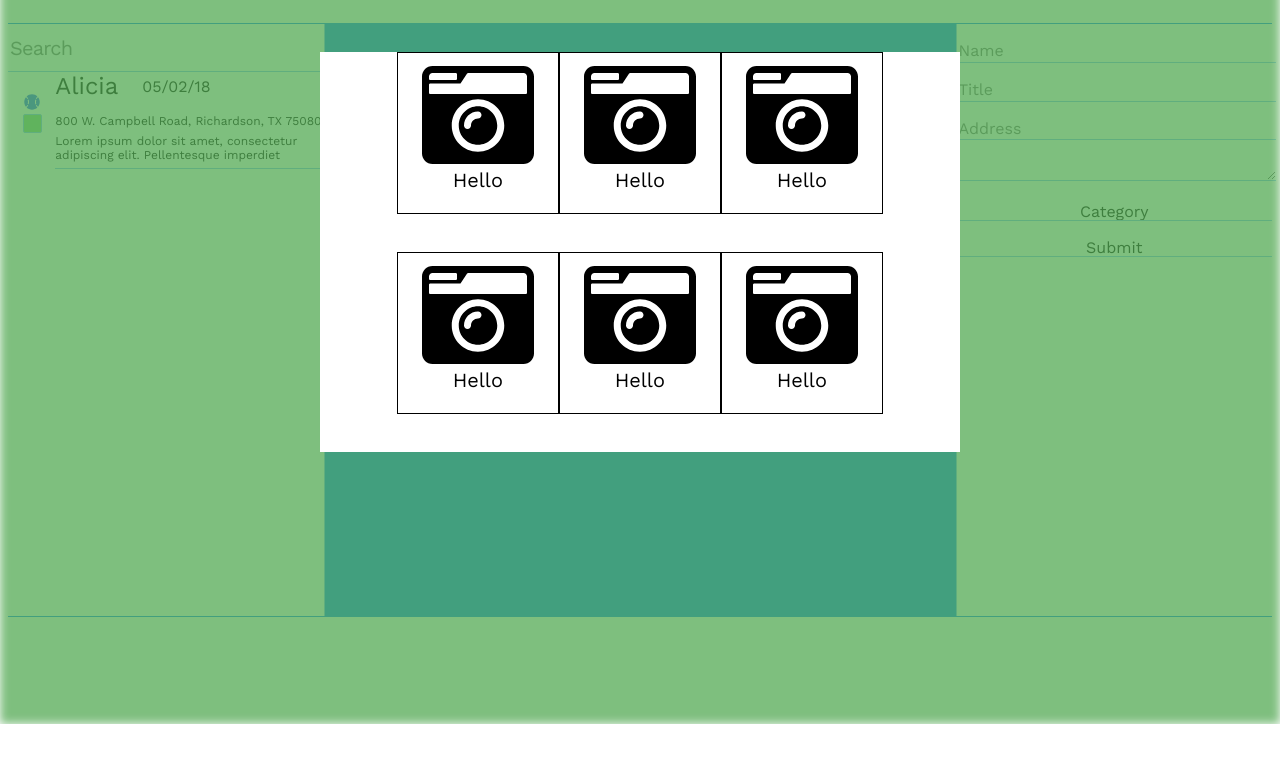
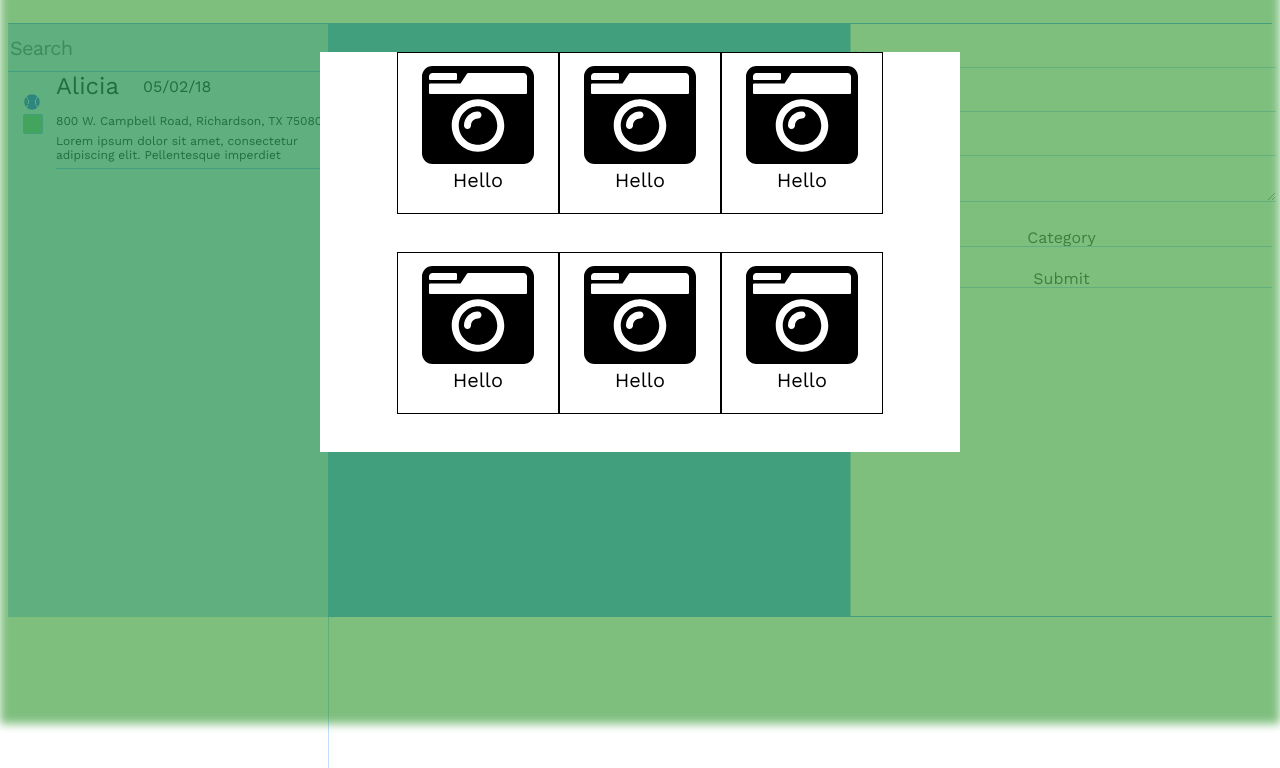
Before and after one commit to InfernalHydra/Coordniate, a website: page imports/ui/Design-Example/Intro.html in a window 1280 px wide. Shown: the part 76-844 px from the top of the page. Before the commit the page ends 800 px from the top, so only its background shows below. Drawn offline with nearby package versions, Linux system fonts and the light colour scheme; files that its build step writes are made by us from their sources.

Commit message:
CSS changes

```diff
--- a/client/Intro.css
+++ b/client/Intro.css
@@ -46,11 +46,12 @@
 
 #find
 {
-    width: 50%;
+    width: 25%;
     height: 100%;
     border-right: 1px solid #87BFFF;
     float: left;
     z-index: 1;
+    position: absolute;
     background-color: #fff;
     opacity: 0.5;
 }
--- a/imports/ui/App.js
+++ b/imports/ui/App.js
@@ -68,6 +68,7 @@ class App extends Component
 
             <section id="mapBox"> <MapContainer google = {this.props.google} loc = {this.state}/></section>
             <Search findL={(principle) => this.setState({principle})} getP={(points) => this.setState({points})}/>
+
           </article>
         </div>
       );
--- a/imports/ui/search.js
+++ b/imports/ui/search.js
@@ -20,7 +20,7 @@ send(e){
 render(){
   return(
     <section id="find">
-      <form id="sForm" className="search-container">
+      <form id="sForm">
         <input type="text" id="itemSearch" placeholder="Search" name="search"/>
       </form>
       <button onClick={this.send}>send</button>
```
